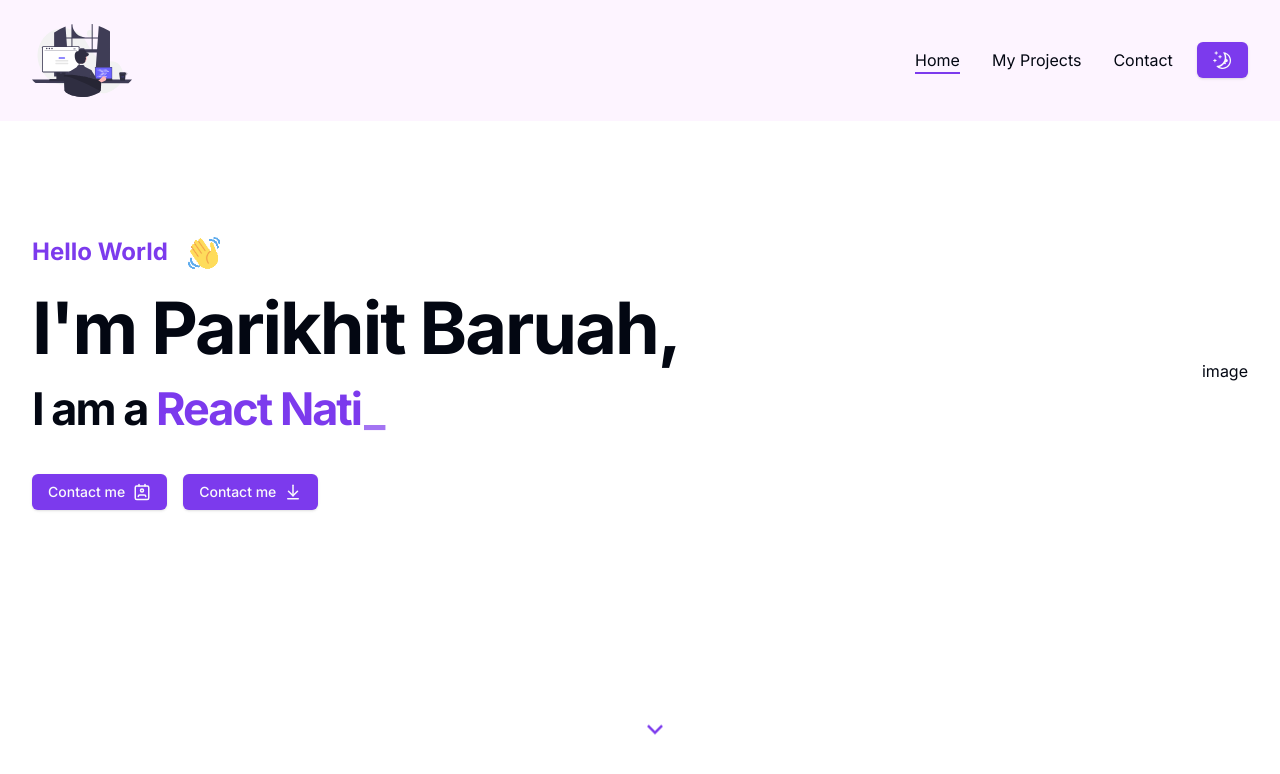
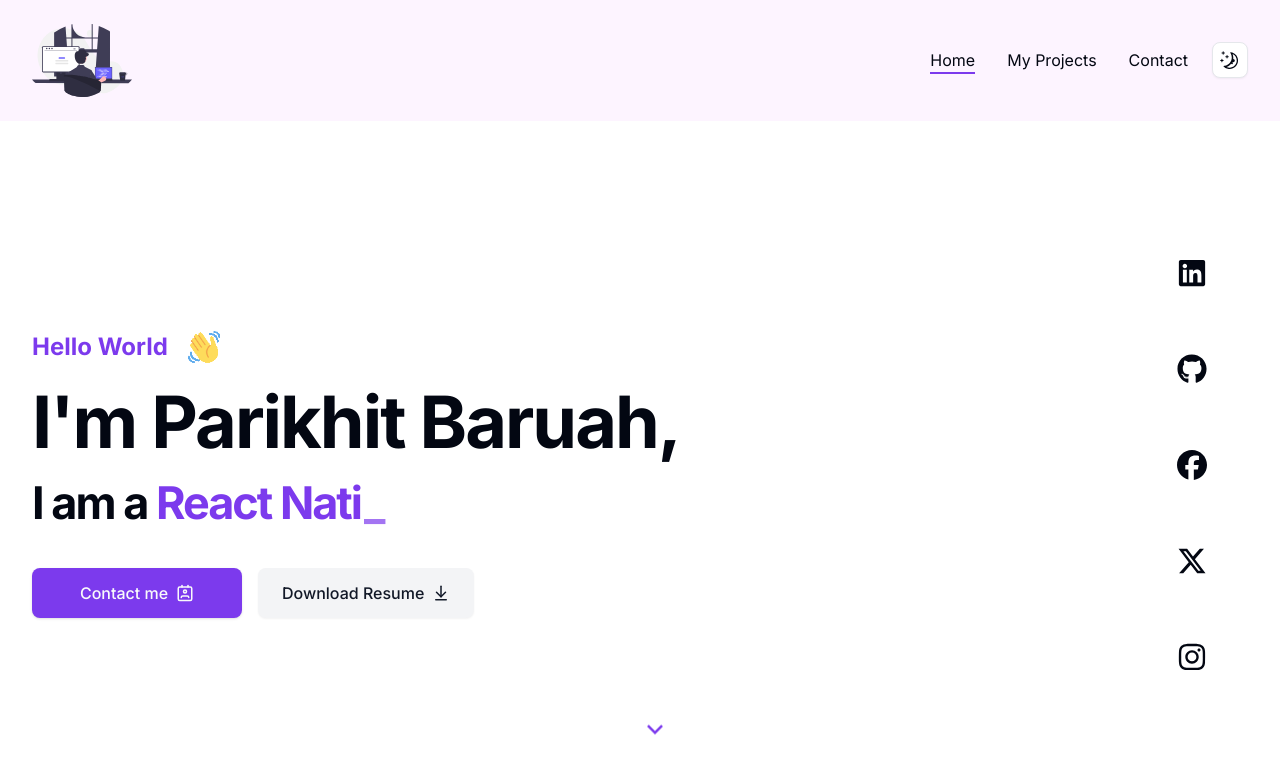
Before and after one commit to Parikhit/my-portfolio, a Next.js app: page / in a window 1280 px wide. Shown: the top 774 px of the page. Built offline with nearby package versions, Linux system fonts and the light colour scheme.

Commit message:
Creating Socials Component

```diff
--- a/components/custom/Hero.component.tsx
+++ b/components/custom/Hero.component.tsx
@@ -10,14 +10,13 @@ import { RiBriefcase4Fill, RiTeamFill, RiTodoFill, RiArrowDownSLine } from 'reac
 
 import { Typewriter } from 'react-simple-typewriter';
 
-type Props = {};
-
-const Hero = (props: Props) => {
+const Hero = () => {
     return (
         <section className='py-12 xl:py-24 h-[84vh] xl:pt-28'>
             <div className='container mx-auto'>
                 <div className='flex items-center justify-between'>
                     {/* Hero Texts */}
+
                     <div className='flex max-w-[700px] flex-col justify-center mx-auto xl:mx-0 xl:text-left'>
                         <div className='flex items-center gap-x-4 mb-4'>
                             <h2 className='text-2xl font-bold text-primary'>Hello World</h2>
@@ -60,14 +59,19 @@ const Hero = (props: Props) => {
                                     </Button>
                                 </Link>
                                 <Link href='/contact'>
-                                    <Button className='gap-x-2'>
-                                        Contact me <ArrowDownToLine size={18} />
+                                    <Button variant='secondary' className='gap-x-2'>
+                                        Download Resume
+                                        <ArrowDownToLine size={18} />
                                     </Button>
                                 </Link>
                             </div>
                         </div>
                     </div>
-                    <div className='xl:flex relative'>image</div>
+                    {/* Socials */}
+
+                    <div className='xl:flex relative'>
+                        <Socials />
+                    </div>
                 </div>
 
                 <div className='hidden md:flex absolute left-2/4 xl:bottom-12 animate-bounce'>
--- a/components/custom/Socials.component.tsx
+++ b/components/custom/Socials.component.tsx
@@ -1,7 +1,29 @@
-type Props = {};
+import Link from 'next/link';
 
-const Socials = (props: Props) => {
-    return <div>Socials component</div>;
+import { FaLinkedin, FaGithub, FaXTwitter, FaFacebook, FaInstagram } from 'react-icons/fa6';
+
+import { Button } from '../ui/button';
+
+const Socials = () => {
+    const socialsArr = [
+        { icon: <FaLinkedin size={30} />, link: 'https://www.linkedin.com/in/parikhitbaruah97/' },
+        { icon: <FaGithub size={30} />, link: 'https://github.com/Parikhit' },
+        { icon: <FaFacebook size={30} />, link: 'https://www.facebook.com/parikhitb1' },
+
+        { icon: <FaXTwitter size={30} />, link: 'https://twitter.com/Parikhitb97' },
+        { icon: <FaInstagram size={30} />, link: 'https://www.instagram.com/codeventures.js/' },
+    ];
+    return (
+        <div className='flex flex-col mx-4'>
+            {socialsArr.map((social, index) => (
+                <Link key={index} href={social.link} target='_blank'>
+                    <Button className='mb-4' variant='ghost' size='socials'>
+                        {social.icon}
+                    </Button>
+                </Link>
+            ))}
+        </div>
+    );
 };
 
 export default Socials;
--- a/components/custom/ThemeToggler.component.tsx
+++ b/components/custom/ThemeToggler.component.tsx
@@ -9,7 +9,11 @@ const ThemeToggler = () => {
 
     return (
         <div>
-            <Button onClick={() => setTheme(theme === 'dark' ? 'light' : 'dark')}>
+            <Button
+                variant='outline'
+                size='icon'
+                onClick={() => setTheme(theme === 'dark' ? 'light' : 'dark')}
+            >
                 <MoonIcon className='h-[1.2rem] w-[1.2rem] rotate-0 scale-100 transition-all dark:-rotate-90 dark:scale-0' />
                 <SunIcon className='absolute h-[1.2rem] w-[1.2rem] rotate-90 scale-0 transition-all dark:-rotate-0 dark:scale-100' />
             </Button>
--- a/components/ui/button.tsx
+++ b/components/ui/button.tsx
@@ -1,57 +1,56 @@
-import * as React from "react"
-import { Slot } from "@radix-ui/react-slot"
-import { cva, type VariantProps } from "class-variance-authority"
+import * as React from 'react';
+import { Slot } from '@radix-ui/react-slot';
+import { cva, type VariantProps } from 'class-variance-authority';
 
-import { cn } from "@/lib/utils"
+import { cn } from '@/lib/utils';
 
 const buttonVariants = cva(
-  "inline-flex items-center justify-center whitespace-nowrap rounded-md text-sm font-medium transition-colors focus-visible:outline-none focus-visible:ring-1 focus-visible:ring-ring disabled:pointer-events-none disabled:opacity-50",
+    'inline-flex items-center justify-center whitespace-nowrap rounded-lg text-base font-medium transition-colors focus-visible:outline-none focus-visible:ring-1 focus-visible:ring-ring disabled:pointer-events-none disabled:opacity-50',
     {
         variants: {
             variant: {
-        default:
-          "bg-primary text-primary-foreground shadow hover:bg-primary/90",
+                default: 'bg-primary text-primary-foreground shadow hover:bg-primary/90',
                 destructive:
-          "bg-destructive text-destructive-foreground shadow-sm hover:bg-destructive/90",
+                    'bg-destructive text-destructive-foreground shadow-sm hover:bg-destructive/90',
                 outline:
-          "border border-input bg-background shadow-sm hover:bg-accent hover:text-accent-foreground",
-        secondary:
-          "bg-secondary text-secondary-foreground shadow-sm hover:bg-secondary/80",
-        ghost: "hover:bg-accent hover:text-accent-foreground",
-        link: "text-primary underline-offset-4 hover:underline",
+                    'border border-input bg-background shadow-sm hover:bg-accent hover:text-accent-foreground',
+                secondary: 'bg-secondary text-secondary-foreground shadow-sm hover:bg-secondary/80',
+                ghost: 'hover:bg-accent hover:text-accent-foreground',
+                link: 'text-primary underline-offset-4 hover:underline',
             },
             size: {
-        default: "h-9 px-4 py-2",
-        sm: "h-8 rounded-md px-3 text-xs",
-        lg: "h-10 rounded-md px-8",
-        icon: "h-9 w-9",
+                default: 'h-[50px] px-6 py-2 min-w-[210px]',
+                sm: 'h-8 rounded-md px-3 text-xs',
+                lg: 'h-10 rounded-md px-8',
+                icon: 'h-9 w-9',
+                socials: 'h-20 w-20 rounded-full',
             },
         },
         defaultVariants: {
-      variant: "default",
-      size: "default",
+            variant: 'default',
+            size: 'default',
         },
     }
-)
+);
 
 export interface ButtonProps
     extends React.ButtonHTMLAttributes<HTMLButtonElement>,
         VariantProps<typeof buttonVariants> {
-  asChild?: boolean
+    asChild?: boolean;
 }
 
 const Button = React.forwardRef<HTMLButtonElement, ButtonProps>(
     ({ className, variant, size, asChild = false, ...props }, ref) => {
-    const Comp = asChild ? Slot : "button"
+        const Comp = asChild ? Slot : 'button';
         return (
             <Comp
                 className={cn(buttonVariants({ variant, size, className }))}
                 ref={ref}
                 {...props}
             />
-    )
+        );
     }
-)
-Button.displayName = "Button"
+);
+Button.displayName = 'Button';
 
-export { Button, buttonVariants }
+export { Button, buttonVariants };
```
Lines whose indentation alone changed are shown as unchanged.
